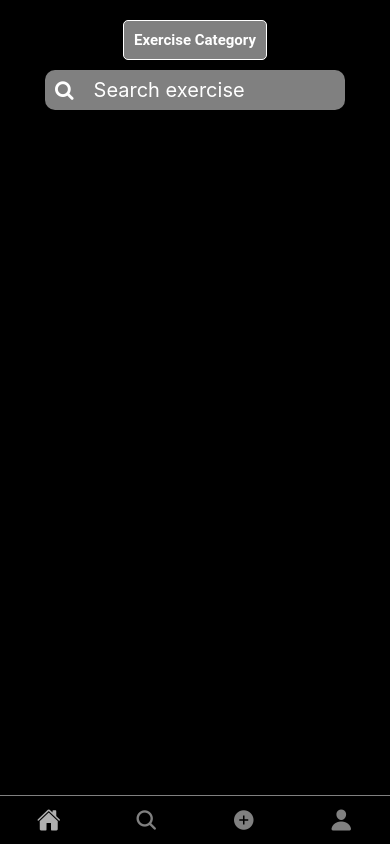
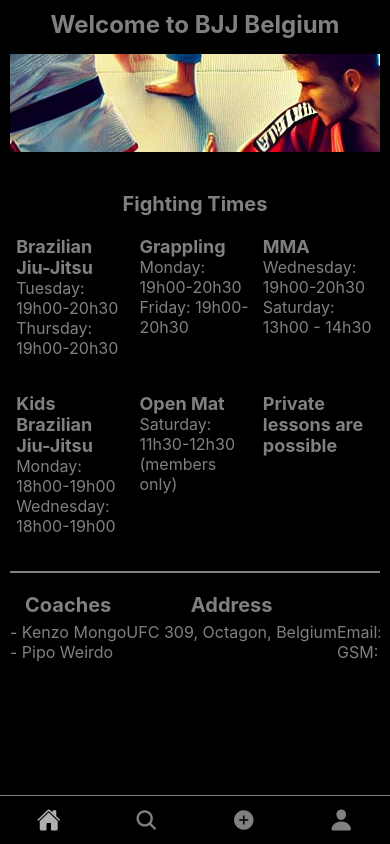
Before and after one commit to Justas-Valutis/weightlifting-log, a React Native app: screen /Home in a window 390 px wide. Built offline with nearby package versions, Linux system fonts and the light colour scheme.

Commit message:
uitgewerkte home page

```diff
--- a/src/components/home.js
+++ b/src/components/home.js
@@ -1,25 +1,77 @@
-import { View, StyleSheet, Text, Pressable, SafeAreaView } from 'react-native'
+import { StyleSheet, Platform, Image, Dimensions, ScrollView, View } from 'react-native'
 import React from 'react'
 import { useState, useContext } from 'react';
-import SearchField from './shared/searchField';
 import { createBottomTabNavigator } from '@react-navigation/bottom-tabs';
 import { ThemeContext } from '../context/ThemeContext';
 import ThemeView from './shared/themeView';
+import LineText from './shared/LineText';
+import TitleText from './shared/LineText';
 
 const Home = () => {
     const [query, setQuery] = useState('');
     const Tab = createBottomTabNavigator();
     const { theme } = useContext(ThemeContext);
+    const { height, width } = Dimensions.get('window');
+
     return (
         <ThemeView>
-            <View style={[styles.container, { backgroundColor: theme }]}>
-                <View style={styles.btnContainer}>
-                    <Pressable style={styles.btn}>
-                        <Text style={styles.btnText}>Exercise Category</Text>
-                    </Pressable>
+            <ScrollView>
+                <LineText style={styles.heading}>Welcome to BJJ Belgium</LineText>
+                <Image
+                    style={[styles.logo, { height: Platform.OS === 'web' ? width * 0.25 : height * 0.3 }]}
+                    source={require('../../src/assets/bjj-cover.webp')}
+                    resizeMode={Platform.OS === 'web' ? "cover" : "contain"}
+                />
+
+                <TitleText style={styles.subHeading}>Fighting Times</TitleText>
+
+                <View style={Platform.OS === 'web' ? styles.fTimesContainerWeb : styles.fTimesContainerWebGSM}>
+                    <View style={styles.fightTimeContainer}>
+                        <TitleText style={styles.section}>Brazilian Jiu-Jitsu</TitleText>
+                        <LineText>Tuesday: 19h00-20h30</LineText>
+                        <LineText>Thursday: 19h00-20h30</LineText>
+                    </View>
+                    <View style={styles.fightTimeContainer}>
+                        <TitleText style={styles.section}>Grappling</TitleText>
+                        <LineText>Monday: 19h00-20h30</LineText>
+                        <LineText>Friday: 19h00-20h30</LineText>
+                    </View>
+                    <View style={styles.fightTimeContainer}>
+                        <TitleText style={styles.section}>MMA</TitleText>
+                        <LineText>Wednesday: 19h00-20h30</LineText>
+                        <LineText>Saturday: 13h00 - 14h30</LineText>
+                    </View>
+                    <View style={styles.fightTimeContainer}>
+                        <TitleText style={styles.section}>Kids Brazilian Jiu-Jitsu</TitleText>
+                        <LineText >Monday: 18h00-19h00</LineText>
+                        <LineText>Wednesday: 18h00-19h00</LineText>
+                    </View>
+                    <View style={styles.fightTimeContainer}>
+                        <TitleText style={styles.section}>Open Mat</TitleText>
+                        <LineText>Saturday: 11h30-12h30 (members only)</LineText>
+                    </View>
+                    <LineText style={[styles.section, styles.fightTimeContainer]}>Private lessons are possible</LineText>
                 </View>
-                <SearchField query={query} setQuery={setQuery} />
-            </View>
+
+                <View style={styles.adressContact}>
+                    <View>
+                        <TitleText style={styles.subHeading}>Coaches</TitleText>
+                        <LineText>- Kenzo Mongo</LineText>
+                        <LineText>- Pipo Weirdo</LineText>
+                    </View>
+
+                    <View>
+                        <TitleText style={styles.subHeading}>Address</TitleText>
+                        <LineText >UFC 309, Octagon, Belgium</LineText>
+                    </View>
+                    <View>
+                        <TitleText style={styles.subHeading}>Contact</TitleText>
+                        <LineText>Email: TextMePlease@SubscribePlease.com</LineText>
+                        <LineText>GSM: 112</LineText>
+                    </View>
+                </View>
+
+            </ScrollView>
         </ThemeView>
     )
 }
@@ -29,25 +81,55 @@ export default Home
 
 const styles = StyleSheet.create({
     container: {
-        flex: 1,
-        alignItems: 'center',
-        paddingTop: 10,
+        padding: 20,
     },
-    btnContainer: {
-        marginBottom: 10,
-    },
-    btn: {
-        backgroundColor: 'grey',
-        padding: 10,
-        borderRadius: 5,
-        borderColor: 'white',
-        borderWidth: 1,
-    },
-    btnText: {
-        color: 'white',
+    heading: {
+        fontSize: 24,
         fontWeight: 'bold',
-        fontSize: 15,
-        fontFamily: 'Roboto, Arial, sans-serif',
+        marginBottom: 15,
         textAlign: 'center',
     },
+    subHeading: {
+        fontSize: 20,
+        fontWeight: 'bold',
+        marginTop: 20,
+        marginBottom: 5,
+        textAlign: 'center',
+    },
+    section: {
+        fontSize: 18,
+        fontWeight: 'bold',
+        marginTop: 15,
+    },
+    text: {
+        fontSize: 16,
+        marginVertical: 2,
+    },
+    logo: {
+        alignSelf: 'center',
+        marginBottom: 20,
+    },
+    fTimesContainerWeb: {
+        display: 'flex',
+        flexDirection: 'row',
+        justifyContent: 'space-around',
+        flexWrap: 'wrap',
+    },
+    fTimesContainerWebGSM: {
+        display: 'flex',
+        flexDirection: 'column',
+        justifyContent: 'space-around',
+    },
+    adressContact: {
+        borderTopWidth: 2,
+        borderColor: 'gray',
+        display: 'flex',
+        marginTop: 15,
+        flexDirection: Platform.OS === 'web' ? 'row' : 'column',
+        justifyContent: Platform.OS === 'web' ? 'space-around' : 'flex-start'
+    },
+    fightTimeContainer: {
+        width: Platform.OS === 'web' ? '30%' : '100%',
+        marginBottom: 20,
+    }
 });
--- a/src/components/shared/LineText.js
+++ b/src/components/shared/LineText.js
@@ -7,6 +7,6 @@ export default function TitleText({ children, style }) {
     const { isDark } = useContext(ThemeContext);
 
     return (
-        <Text style={[style, { color: isDark ? 'gray' : 'black', fontSize: 16, fontWeight: '400', }]}>{children}</Text>
+        <Text style={[{ color: isDark ? 'gray' : 'black', fontSize: 16, fontWeight: '400', }, style]}>{children}</Text>
     )
 }
--- a/src/components/shared/TitleText.js
+++ b/src/components/shared/TitleText.js
@@ -7,6 +7,6 @@ export default function TitleText({ children, style }) {
     const { isDark } = useContext(ThemeContext);
 
     return (
-        <Text style={[style, { color: isDark ? 'gray' : 'black', fontSize: 19, fontWeight: '500', textAlign: 'center' }]}>{children}</Text>
+        <Text style={[{ color: isDark ? 'gray' : 'black', fontSize: 19, fontWeight: '500', textAlign: 'center' }, style]}>{children}</Text>
     )
 }
--- a/src/components/shared/themeView.js
+++ b/src/components/shared/themeView.js
@@ -9,7 +9,7 @@ export default function ThemeView({ children }) {
     return (
         <View style={{ backgroundColor: theme, flex: 1 }}>
             <SafeAreaView style={styles.container}>
-                <StatusBar barStyle={theme === isDark ? 'light-content' : 'dark-content'} />
+                <StatusBar barStyle={isDark ? 'light-content' : 'dark-content'} />
                 {children}
             </SafeAreaView>
         </View>
```
Also changed, not shown: src/assets/bjj-cover.webp (added).
